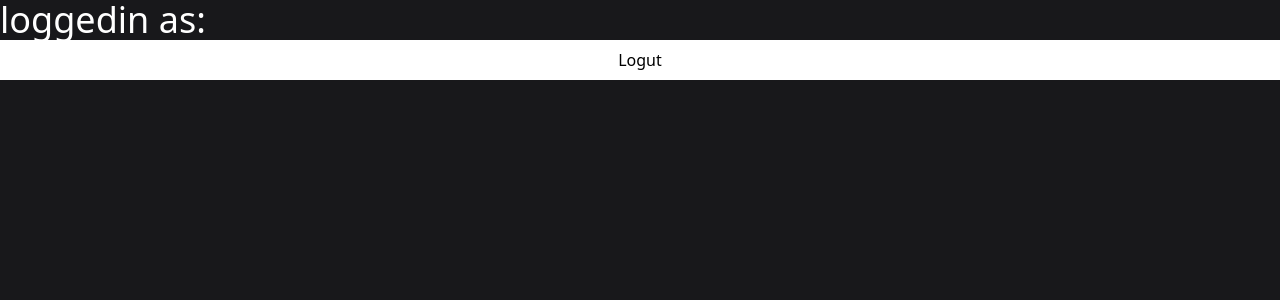
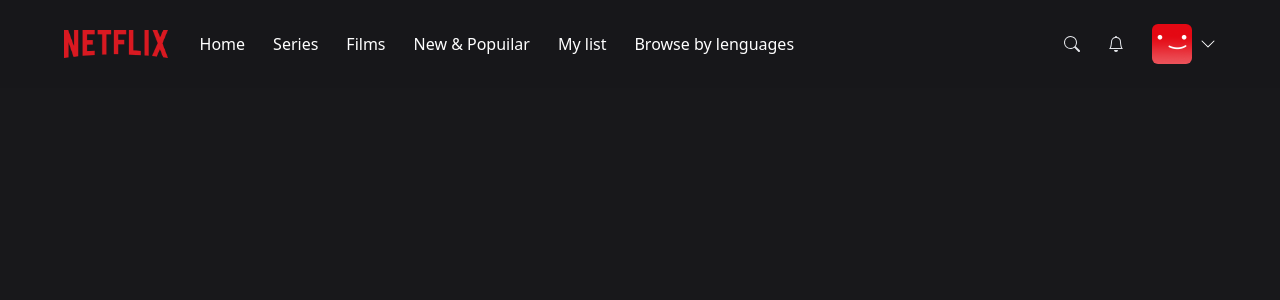
Before and after one commit to Ayrtonalvaro/netflix-clone-nextjs, a Next.js app: page / in a window 1280 px wide. Shown: the top 300 px of the page. Built offline with nearby package versions, Linux system fonts and the light colour scheme; no server answers; the database is empty; sample sign-in values are in the browser's storage.

Commit message:
Add navabar

```diff
--- /dev/null
+++ b/components/AccountMenu.tsx
@@ -0,0 +1,33 @@
+import React from 'react'
+import { signOut } from 'next-auth/react'
+
+interface AccountMenuProps{
+  visible?: boolean
+}
+
+const AccountMenu: React.FC<AccountMenuProps> = ( {visible} ) => {
+
+  if(!visible) {
+    return null
+  }
+
+  return (
+    <div className='bg-black w-56 absolute top-14 right-0 py-5 flex flex-col border-2 border-gray-800'>
+      <div className='flex flex-col gap-3'>
+        <div className='px-3 group/item flex flex-row gap-3 items-center w-full'>
+          <img className='w-8 rounded-md' src='/images/default-red.png' alt='imgProfile'/>
+          <p className='text-white text-sm group-hover/item:underline'>
+            Username
+          </p>
+          <hr className='bg-gray-600 border-0 h-px my-4'/>
+
+        </div>
+        <div onAbort={() => signOut} className='px-3 text-center text-white text-sm hover:underline'>
+            Sign out of Netflix
+          </div>
+      </div>
+    </div>
+  )
+}
+
+export default AccountMenu
--- /dev/null
+++ b/components/MobileMenu.tsx
@@ -0,0 +1,37 @@
+import React from 'react'
+
+interface MobileMenuProps {
+  visible?: boolean
+}
+
+const MobileMenu: React.FC<MobileMenuProps> = ({ visible }) => {
+  if(!visible) {
+    return null
+  }
+  return (
+    <div className='bg-black w-56 absolute top-8 left-0 py-5 flex flex-col border-2 border-gray-800'>
+      <div className='flex flex-col gap-4'>
+        <div className='px-3 text-center text-white hover:underline'>
+          Home
+        </div>
+        <div className='px-3 text-center text-white hover:underline'>
+          Series
+        </div>
+        <div className='px-3 text-center text-white hover:underline'>
+          Films
+        </div>
+        <div className='px-3 text-center text-white hover:underline'>
+          New & Popular
+        </div>
+        <div className='px-3 text-center text-white hover:underline'>
+          My list
+        </div>
+        <div className='px-3 text-center text-white hover:underline'>
+          Browse by lenguages
+        </div>
+      </div>
+    </div>
+  )
+}
+
+export default MobileMenu
--- /dev/null
+++ b/components/Navbar.tsx
@@ -0,0 +1,66 @@
+/* eslint-disable @next/next/no-img-element */
+import React, { useCallback, useState } from 'react'
+import NavbarItem from './NavbarItem'
+import { BsChevronDown, BsSearch, BsBell } from 'react-icons/bs'
+import MobileMenu from './MobileMenu'
+import AccountMenu from './AccountMenu'
+const Navbar = () => {
+  const [showMobileMenu ,setShowMobileMenu] = useState<boolean>(false)
+  const [showAccountMenu ,setShowAccountMenu] = useState<boolean>(false)
+
+  const togleMobileMenu = useCallback(() => {
+    setShowMobileMenu((current) => !current)
+  },[])
+
+  const togleAccountMenu = useCallback(() => {
+    setShowAccountMenu((current) => !current)
+  },[])
+  return (
+    <nav className='w-full fixed z-40'>
+      <div
+        className='
+          px-4
+          md:px-16
+          py-6
+          flex
+          flex-row
+          items-center
+          transition
+          duration-500
+          bg-zinc-900
+          bg-opacity-90'>
+            <img className='h-4 lg:h-7' src='/images/logo.png' alt='logoimg' />
+            <div className='flex-row ml-8 gap-7 hidden lg:flex'>
+              <NavbarItem label='Home'/>
+              <NavbarItem label='Series'/>
+              <NavbarItem label='Films'/>
+              <NavbarItem label='New & Popuilar'/>
+              <NavbarItem label='My list'/>
+              <NavbarItem label='Browse by lenguages'/>
+            </div>
+            <div onClick={togleMobileMenu} className=' lg:hidden flex flex-row items-center gap-2 ml-8 cursor-pointer relative'>
+              <p className='text-white text-sm'>Browse</p>
+              <BsChevronDown className={`text-white transition ${showMobileMenu ? 'rotate-180' : 'rotate-0'}`}/>
+              <MobileMenu visible={showMobileMenu}/>
+            </div>
+            <div className='flex flex-row ml-auto gap-7 items-center'>
+              <div className='text-gray-200 hover:text-gray-300 cursor-pointer transition'>
+                <BsSearch />
+              </div>
+              <div className='text-gray-200 hover:text-gray-300 cursor-pointer transition'>
+                <BsBell/>
+              </div>
+              <div onClick={togleAccountMenu} className='flex flex-row items-center gap-2 cursor-pointer relative'>
+                <div className='w-5 h-5 lg:w-10 lg:h-10 rounded-md overflow-hidden'>
+                  <img src='/images/default-red.png' alt='profileimg' />
+                </div>
+                <BsChevronDown className={`text-white transition ${showAccountMenu ? 'rotate-180' : 'rotate-0'}`}/>
+                <AccountMenu visible={showAccountMenu}/>
+              </div>
+            </div>
+      </div>
+    </nav>
+  )
+}
+
+export default Navbar
--- /dev/null
+++ b/components/NavbarItem.tsx
@@ -0,0 +1,14 @@
+import React from "react"
+interface NavbarItemProps {
+  label: string
+}
+
+const NavbarItem: React.FC<NavbarItemProps> = ({label}) => {
+  return (
+    <div className='text-white cursor-pointer hover:text-gray-300 transition'>
+      {label}
+    </div>
+  )
+}
+
+export default NavbarItem
--- a/pages/index.tsx
+++ b/pages/index.tsx
@@ -1,4 +1,5 @@
 
+import Navbar from "@/components/Navbar"
 import useCurrentUser from "@/hooks/useCurrentUser"
 import { NextPageContext } from "next"
 import { getSession, signOut } from "next-auth/react"
@@ -23,14 +24,11 @@
 
 
 export default function Home() {
-  const { data: user} = useCurrentUser()
-  console.log(user)
 
 
   return (
     <>
-    <p className="text-wite text-4xl text-white">loggedin as:{user?.name}</p>
-      <button className="h-10 w-full bg-white" onClick={() => {signOut()}}>Logut</button>
+      <Navbar />
     </>
 
   )
```
Also changed, not shown: 1 other file (tests, documents, lock files or other folders).
